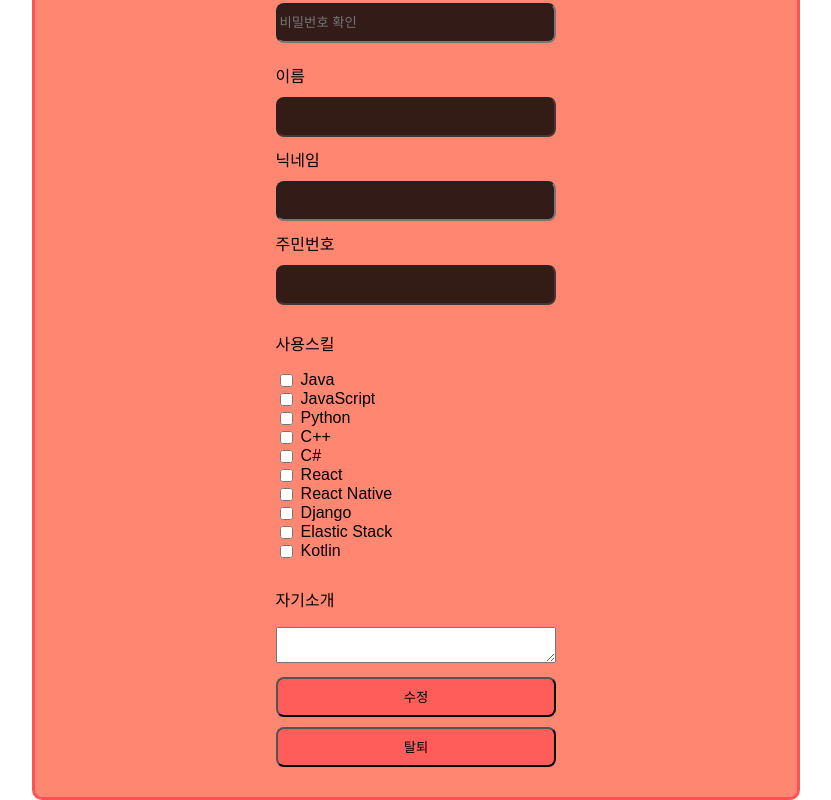
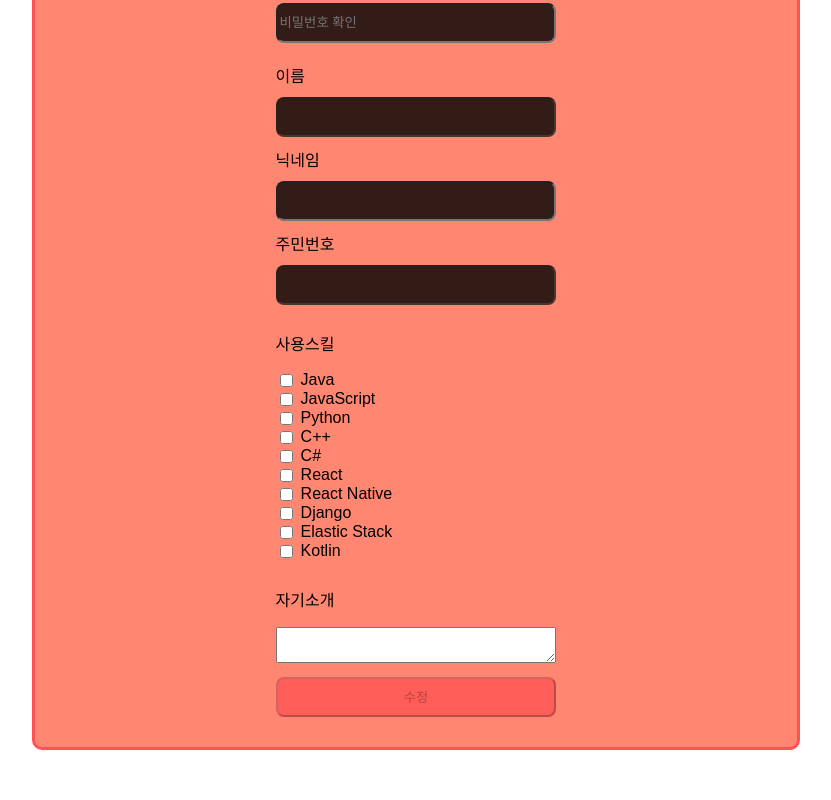
Before and after one commit to tpgh1554/Comprehensive_front, a React (Create React App) app: page /apueda/mypage/memberupdate in a window 1280 px wide. Shown: the part 634-1434 px from the top of the page, without its empty margins (224-1055 px from the left). After the commit the page ends 1384 px from the top, so only its background shows below. Built offline with nearby package versions, Linux system fonts and the light colour scheme; no server answers; a web font is replaced by a local one.

Commit message:
회원정보 수정 유효성 검사 완료

```diff
--- a/src/login/MemberUpdate.js
+++ b/src/login/MemberUpdate.js
@@ -165,10 +165,10 @@ const MemberUpdate = () => {
     setPassword2(newPassword);
     if (password === newPassword) {
       setPwdConcord(true);
-      setPasswordError("");
+      setPasswordError2("");
     } else {
       setPwdConcord(false);
-      setPasswordError("비밀번호가 일치하지 않습니다.");
+      setPasswordError2("비밀번호가 일치하지 않습니다.");
     }
   };
   const onChangeNickname = (e) => {
@@ -199,6 +199,13 @@ const MemberUpdate = () => {
 
     const updatedSkills = skills.filter((_, idx) => updatedChecked[idx]);
     setSkill(updatedSkills);
+
+    // 체크된 항목이 하나라도 있으면  checkedValid를 true로 설정
+    if (updatedChecked.some((checked) => checked)) {
+      setCheckedValid(true);
+    } else {
+      setCheckedValid(false);
+    }
   };
 
   const onChangeMyinfo = (e) => {
@@ -237,21 +244,24 @@ const MemberUpdate = () => {
     }
   };
 
-  const memberDel = async () => {
-    const accToken = localStorage.getItem("accessToken");
-    try {
-      const response = await AxiosApi.signout(accToken);
-      if (response.data) {
-        alert("회원 삭제에 성공했습니다.");
-        navigate("/apueda");
-      } else {
-        alert("회원 삭제에 실패했습니다.");
-      }
-    } catch (e) {
-      console.log(e);
-      alert("회원 삭제 중 오류가 발생했습니다.");
-    }
-  };
+  // 일단 회원탈퇴 제외
+  // const memberDel = async () => {
+  //   const accToken = localStorage.getItem("accessToken");
+  //   try {
+  //     const response = await AxiosApi.signout(accToken);
+  //     if (response.data) {
+  //       alert("회원 삭제에 성공했습니다.");
+  //       navigate("/apueda");
+  //     } else {
+  //       alert("회원 삭제에 실패했습니다.");
+  //     }
+  //   } catch (e) {
+  //     console.log(e);
+  //     alert("회원 삭제 중 오류가 발생했습니다.");
+  //   }
+  // };
+
+  const isFormValid = pwdValid && pwdConcord && checkedValid;
 
   return (
     <Container>
@@ -330,8 +340,10 @@ const MemberUpdate = () => {
               />
             </TextBox>
           </InputContainer>
-          <SubmitBtn onClick={onSubmit}>수정</SubmitBtn>
-          <SubmitBtn onClick={memberDel}>탈퇴</SubmitBtn>
+          <SubmitBtn onClick={onSubmit} disabled={isFormValid ? false : true}>
+            수정
+          </SubmitBtn>
+          {/* <SubmitBtn onClick={memberDel}>탈퇴</SubmitBtn> */}
         </Contents>
       </Box>
     </Container>
```
